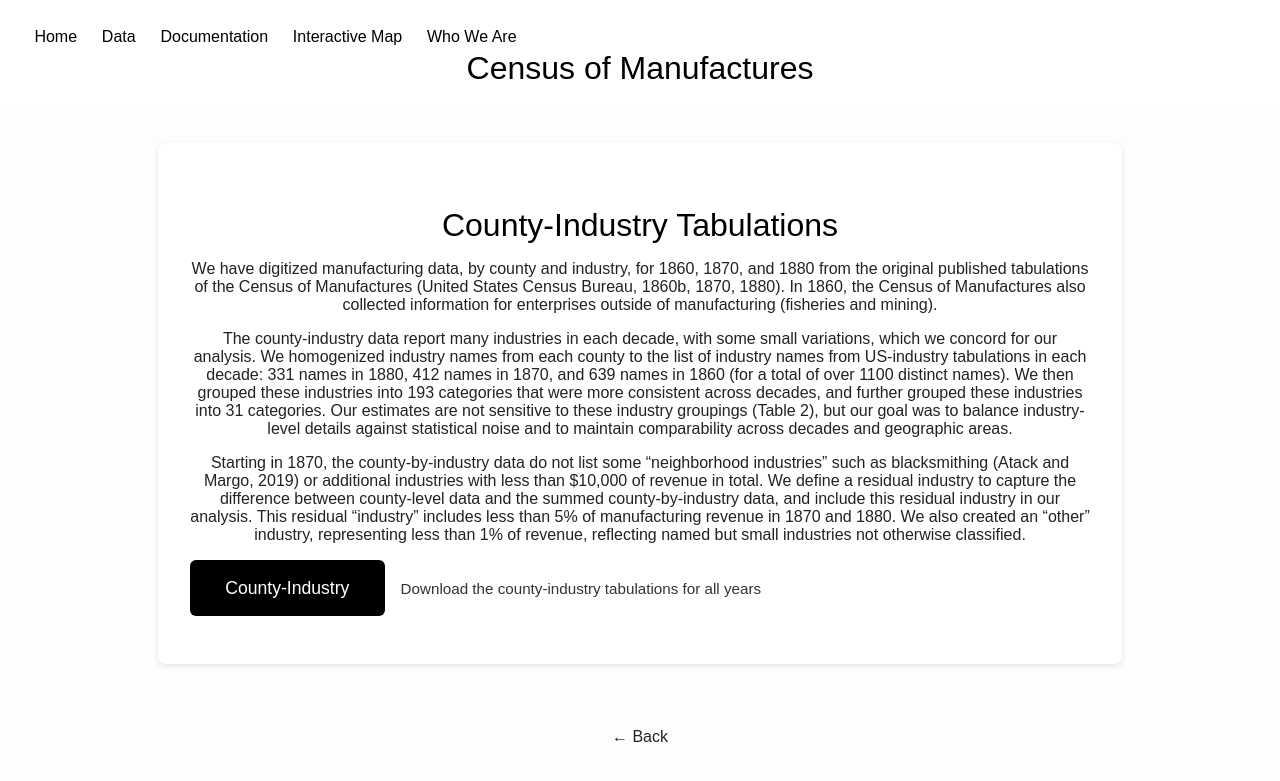
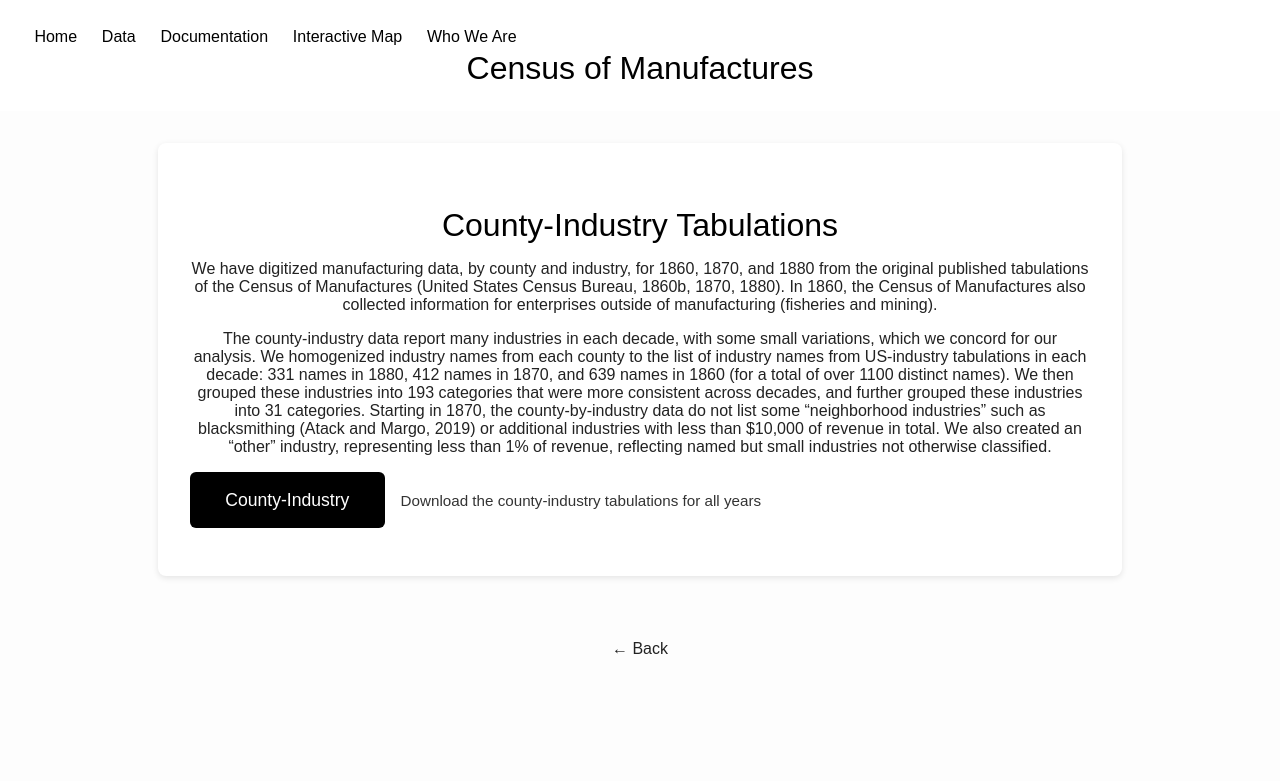
Before and after one commit to allen-otterstrom/CMF_data, a Jekyll site: the page built from county_ind_tab.md, in a window 1280 px wide. Shown: the top 781 px of the page. Built offline with Jekyll 4.4.1, drawn with Linux system fonts in a browser that asks for light colours.

Commit message:
Update county_ind_tab.md

```diff
--- a/county_ind_tab.md
+++ b/county_ind_tab.md
@@ -7,9 +7,7 @@ title: County Industry Tabulations
 
 We have digitized manufacturing data, by county and industry, for 1860, 1870, and 1880 from the original published tabulations of the Census of Manufactures (United States Census Bureau, 1860b, 1870, 1880). In 1860, the Census of Manufactures also collected information for enterprises outside of manufacturing (fisheries and mining).
 
-The county-industry data report many industries in each decade, with some small variations, which we concord for our analysis.  We homogenized industry names from each county to the list of industry names from US-industry tabulations in each decade:  331 names in 1880, 412 names in 1870, and 639 names in 1860 (for a total of over 1100 distinct names).  We then grouped these industries into 193 categories that were more consistent across decades, and further grouped these industries into 31 categories.  Our estimates are not sensitive to these industry groupings (Table 2), but our goal was to balance industry-level details against statistical noise and to maintain comparability across decades and geographic areas.
-
-Starting in 1870, the county-by-industry data do not list some “neighborhood industries” such as blacksmithing (Atack and Margo, 2019) or additional industries with less than $10,000 of revenue in total. We define a residual industry to capture the difference between county-level data and the summed county-by-industry data, and include this residual industry in our analysis. This residual “industry” includes less than 5% of manufacturing revenue in 1870 and 1880.  We also created an “other” industry, representing less than 1% of revenue, reflecting named but small industries not otherwise classified.
+The county-industry data report many industries in each decade, with some small variations, which we concord for our analysis.  We homogenized industry names from each county to the list of industry names from US-industry tabulations in each decade:  331 names in 1880, 412 names in 1870, and 639 names in 1860 (for a total of over 1100 distinct names).  We then grouped these industries into 193 categories that were more consistent across decades, and further grouped these industries into 31 categories. Starting in 1870, the county-by-industry data do not list some “neighborhood industries” such as blacksmithing (Atack and Margo, 2019) or additional industries with less than $10,000 of revenue in total. We also created an “other” industry, representing less than 1% of revenue, reflecting named but small industries not otherwise classified.
 
 
 <div class="button-grid">
```
